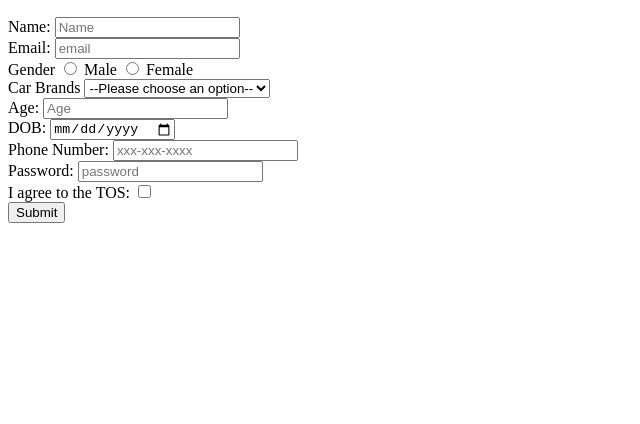
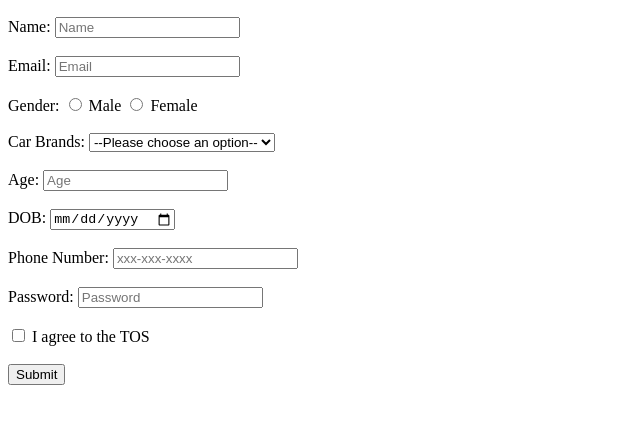
Before and after one commit to acciojob/signup-form-car-Pranavm103, a website: page main.html in a window 1280 px wide. Shown: the part 50-474 px from the top of the page, without its empty margins (0-640 px from the left). Drawn offline with Linux system fonts and the light colour scheme.

Commit message:
created a submission

```diff
--- a/main.html
+++ b/main.html
@@ -4,47 +4,50 @@
 
 <head>
 	<link rel="stylesheet" href="styles.css">
+	<title>Signup Form</title>
 </head>
 
 <body>
 	<!-- the entire body must be written by student -->
 	<h2>Signup Form</h2>
-	<form  method="POST">
-		<label for = "name">Name:</label>
-		<input type = "text" id="name" name="name" placeholder="Name" required/>
-		<br>
-		<label for = "email">Email: </label>
-		<input type = "email" id="email" name="email" placeholder="email" required>
-		<br>
-		<label for= "gender">Gender</label>
-		<input type="radio" id="gender_m" value="Male" required>
+	<form method="post">
+
+    <label for="name">Name:</label>
+    <input type="text" id="name" name="name" placeholder="Name" required><br><br>
+
+    <label for="email">Email:</label>
+    <input type="email" id="email" name="email" placeholder="Email" required><br><br>
+
+    <label>Gender:</label>
+    <input type="radio" id="gender_m" name="gender" value="Male" required>
     <label for="gender_m">Male</label>
-		<input type="radio" id="gender_f" value="Male" required>
-		<label for="gender_f">Female</label>
-		<br>
-		<label for="cars">Car Brands</label>
+    <input type="radio" id="gender_f" name="gender" value="Female" required>
+    <label for="gender_f">Female</label><br><br>
+
+    <label for="cars">Car Brands:</label>
     <select id="cars" name="cars" required>
       <option value="">--Please choose an option--</option>
       <option value="BMW">BMW</option>
       <option value="Audi">Audi</option>
       <option value="Mercedes">Mercedes</option>
       <option value="Toyota">Toyota</option>
-		</select>
-		<br>
+    </select><br><br>
+
     <label for="age">Age:</label>
-          <input type="number" id="age" name="age" placeholder="Age" required><br>
-		  <label for="DOB">DOB:</label>
-		  <input type="date" id="dob" required>
-		  <br>
-		  <label type="Phone no">Phone Number:</label>
-		  <input type="tel" id="tel" placeholder="xxx-xxx-xxxx">
-		  <br>
-		  <label for="Password">Password:</label>
-		  <input type="password" id="password" placeholder="password" required>
-		  <br>
-		  <label for="tos">I agree to the TOS:</label>
-		  <input type="checkbox" id="tos" required>
-		  <br>
+    <input type="number" id="age" name="age" placeholder="Age" required><br><br>
+
+    <label for="dob">DOB:</label>
+    <input type="date" id="dob" name="dob" required><br><br>
+
+    <label for="tel">Phone Number:</label>
+    <input type="tel" id="tel" name="tel" placeholder="xxx-xxx-xxxx"><br><br>
+
+    <label for="password">Password:</label>
+    <input type="password" id="password" name="password" placeholder="Password" required><br><br>
+
+    <input type="checkbox" id="tos" name="tos" required>
+    <label for="tos">I agree to the TOS</label><br><br>
+
     <button type="submit">Submit</button>
   </form>
     <script type="text/javascript" src="./script.js">
```
Lines whose indentation alone changed are shown as unchanged.
